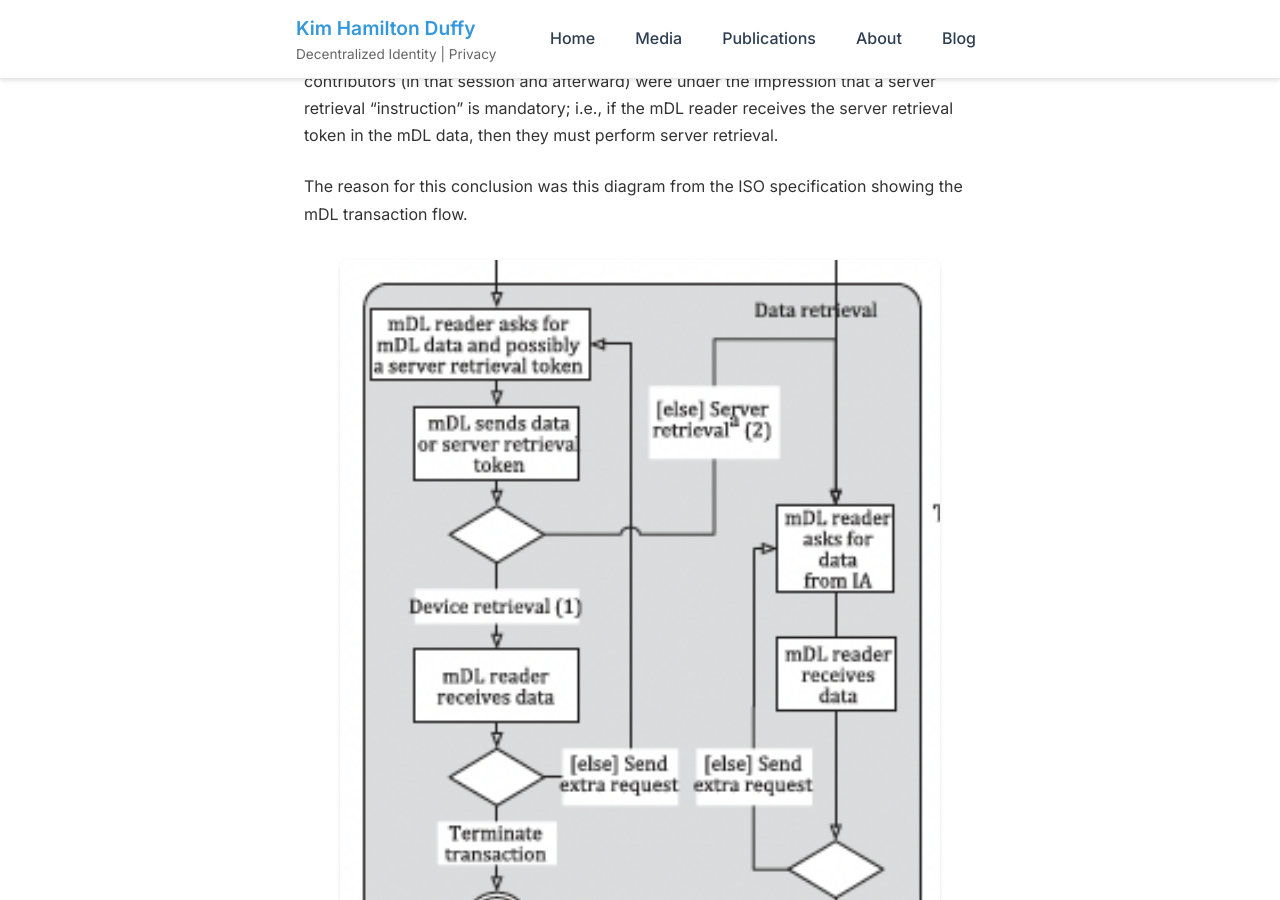
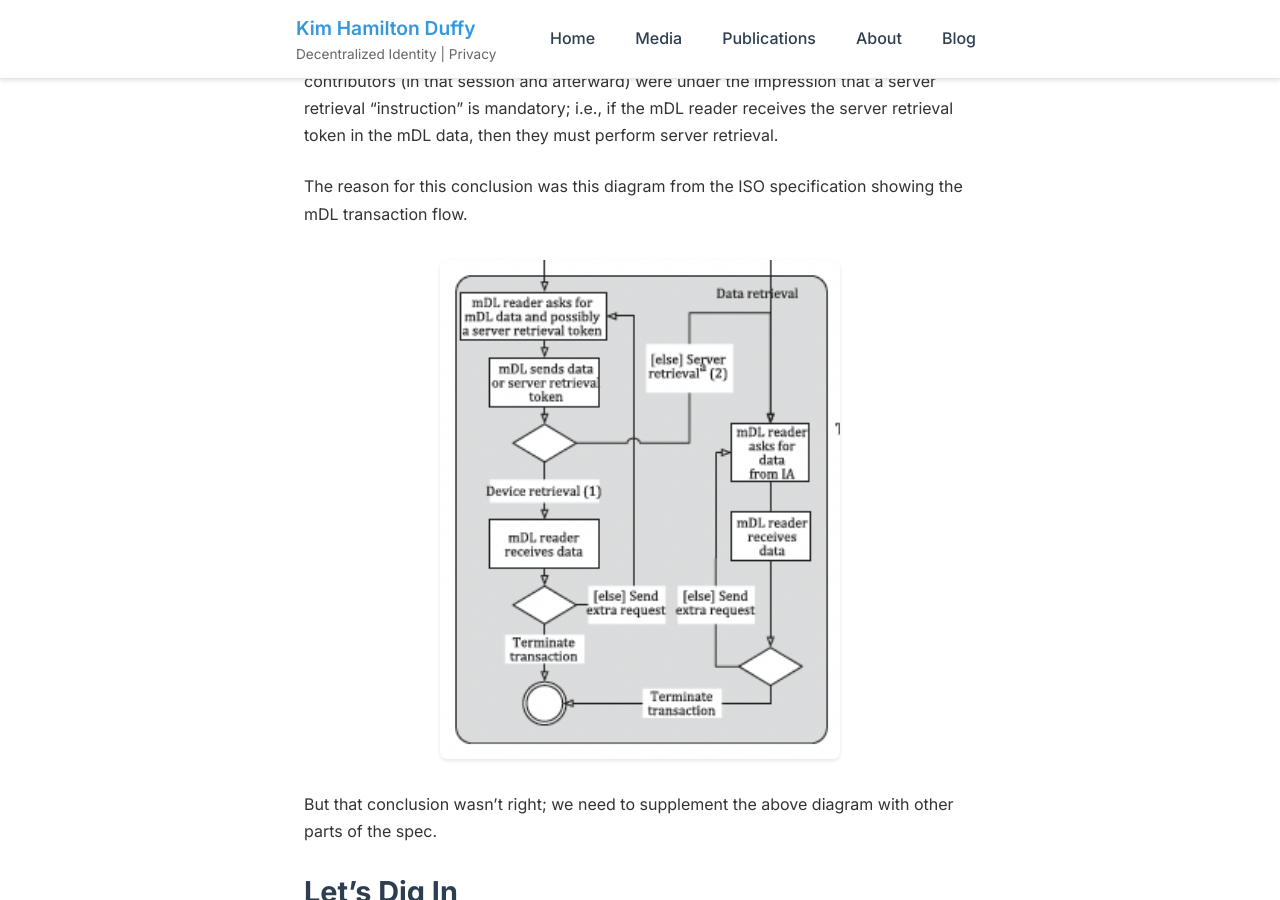
Before and after one commit to kimdhamilton/kimdhamilton.github.io, a Jekyll site: the page built from _posts/2025-06-02-server_retrieval.md, in a window 1280 px wide and 900 px high, scrolled down 747 px. Built offline with Jekyll 4.4.1, drawn with Linux system fonts in a browser that asks for light colours.

Commit message:
fix width

```diff
--- a/_posts/2025-06-02-server_retrieval.md
+++ b/_posts/2025-06-02-server_retrieval.md
@@ -21,7 +21,7 @@ The conclusion from those IIW sessions—which I'll correct subsequently—was t
 
 The reason for this conclusion was this diagram from the ISO specification showing the mDL transaction flow.
 
-<img src="../images/post-2025-06-02/decision.png" width="600" alt="6.3.2.1 Figure 3" title="6.3.2.1 Figure 3" />
+<img src="../images/post-2025-06-02/decision.png" width="400" alt="6.3.2.1 Figure 3" title="6.3.2.1 Figure 3" />
 
 
 But that conclusion wasn't right; we need to supplement the above diagram with other parts of the spec.
```
